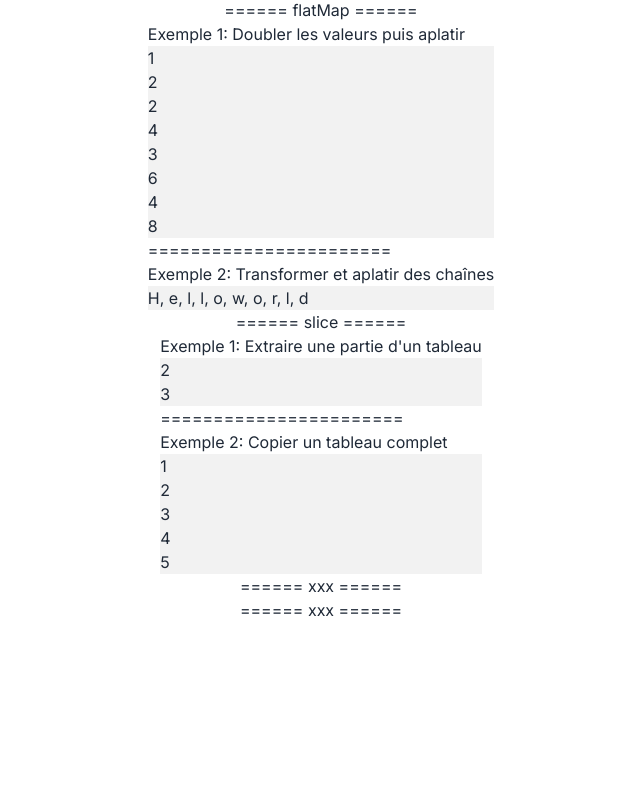
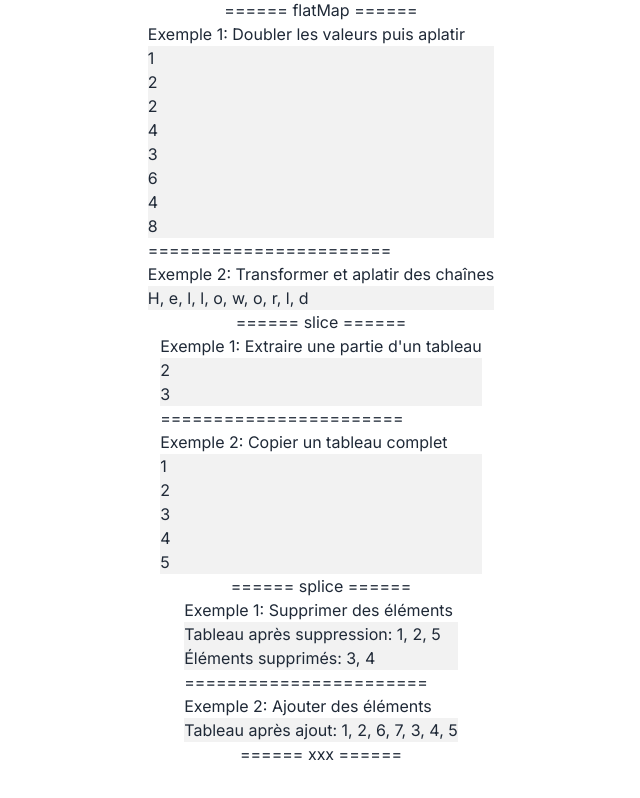
Before and after one commit to mathias-grdl/Javascript-Exemples, a Next.js app: page / in a window 1280 px wide. Shown: the part 5211-6009 px from the top of the page, without its empty margins (319-959 px from the left). Before the commit the page ends 5929 px from the top, so only its background shows below. Built offline with nearby package versions, Linux system fonts and the light colour scheme.

Commit message:
add: splice

```diff
--- a/app/page.jsx
+++ b/app/page.jsx
@@ -13,6 +13,7 @@ import Reduce from "@/components/reduce";
 import Slice from "@/components/slice";
 import Some from "@/components/some";
 import Sort from "@/components/sort";
+import Splice from "@/components/splice";
 
 export default function Home() {
 	return (
@@ -44,7 +45,8 @@ export default function Home() {
 			<FlatMap />
 			<aside>====== slice ======</aside>
 			<Slice />
-			<aside>====== xxx ======</aside>
+			<aside>====== splice ======</aside>
+			<Splice />
 			<aside>====== xxx ======</aside>
 		</main>
 	);
--- /dev/null
+++ b/components/splice/index.jsx
@@ -0,0 +1,41 @@
+// Exemple 1: Supprimer des éléments
+function SupprimerÉléments() {
+	const numbers = [1, 2, 3, 4, 5];
+	const removed = numbers.splice(2, 2); // Supprimer 2 éléments à partir de l'index 2
+
+	return (
+		<div className="bg-base-200">
+			<p>Tableau après suppression: {numbers.join(", ")}</p>
+			<p>Éléments supprimés: {removed.join(", ")}</p>
+		</div>
+	);
+}
+
+// Exemple 2: Ajouter des éléments
+function AjouterÉléments() {
+	const numbers = [1, 2, 3, 4, 5];
+	numbers.splice(2, 0, 6, 7); // Ajouter 6 et 7 à l'index 2
+
+	return (
+		<p className="bg-base-200">Tableau après ajout: {numbers.join(", ")}</p>
+	);
+}
+
+export default function Splice() {
+	return (
+		<div className="flex flex-col">
+			{/* Exemple 1: Supprimer des éléments */}
+			<div>
+				<h2>Exemple 1: Supprimer des éléments</h2>
+				<SupprimerÉléments />
+			</div>
+			<aside>=======================</aside>
+
+			{/* Exemple 2: Ajouter des éléments */}
+			<div>
+				<h2>Exemple 2: Ajouter des éléments</h2>
+				<AjouterÉléments />
+			</div>
+		</div>
+	);
+}
```
